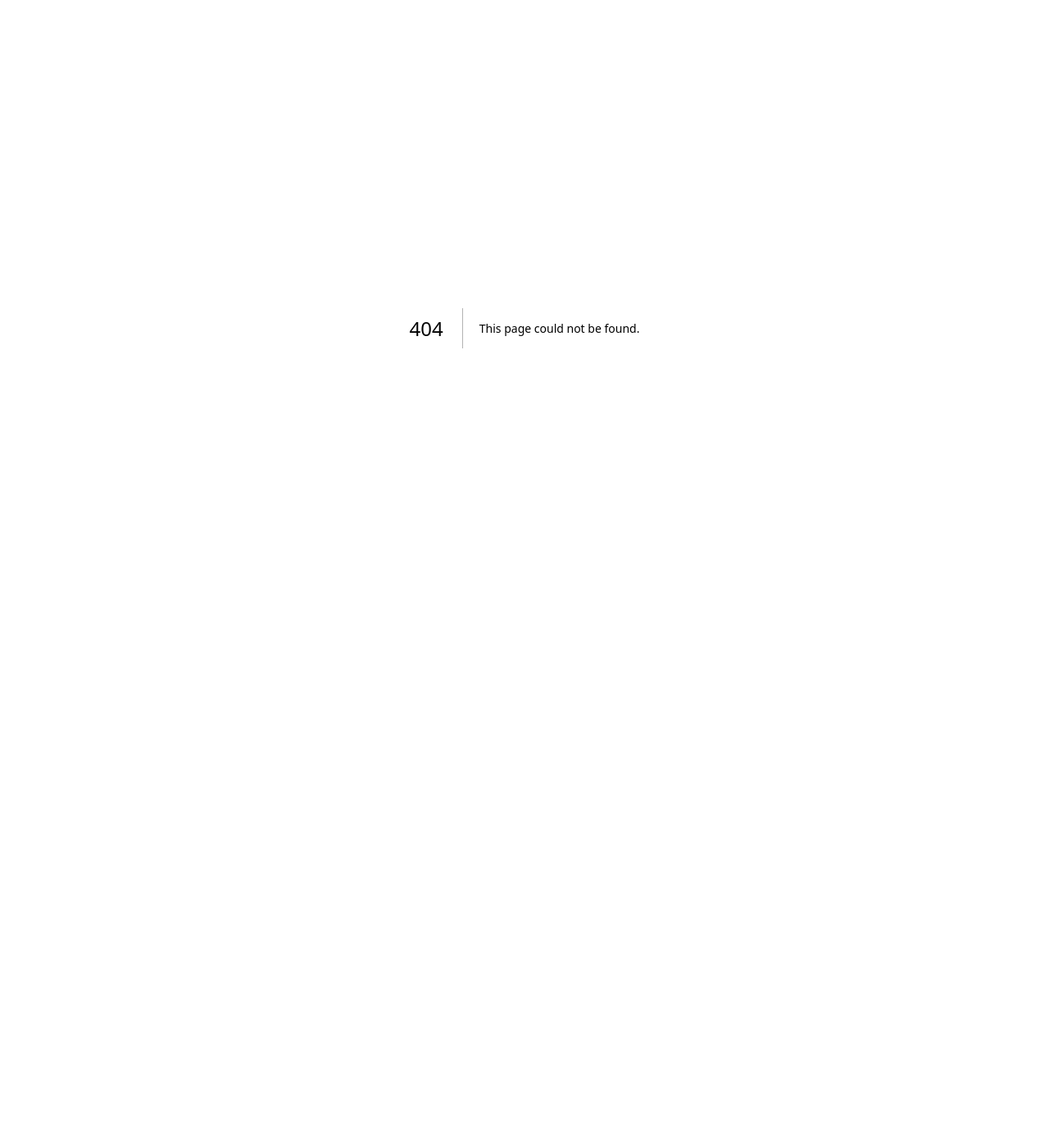
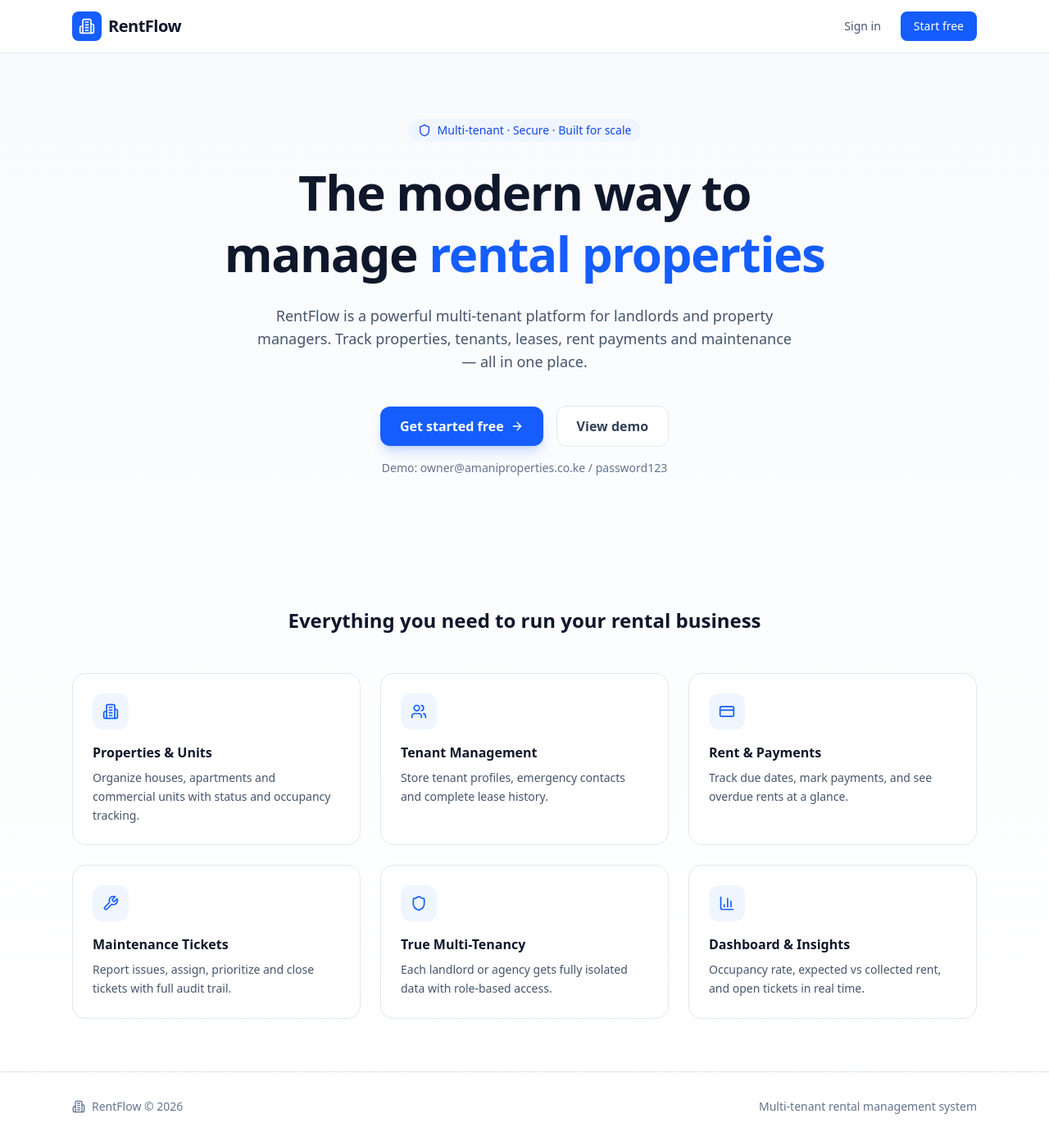
Before and after one commit to THECROW2016/rentflow, a Next.js app: page / in a window 1280 px wide. Before the commit this address had no page. Shown: the whole page at 82% size. Before the commit the page ends 800 px from the top, so only its background shows below. Built offline with nearby package versions, Linux system fonts and the light colour scheme.

Commit message:
Add landing page

```diff
--- /dev/null
+++ b/src/app/page.tsx
@@ -0,0 +1,77 @@
+import Link from "next/link";
+import { Building2, Users, CreditCard, Wrench, Shield, BarChart3, ArrowRight } from "lucide-react";
+
+export default function LandingPage() {
+  return (
+    <div className="min-h-screen bg-gradient-to-b from-slate-50 to-white">
+      <header className="border-b border-slate-200/80 bg-white/80 backdrop-blur sticky top-0 z-50">
+        <div className="max-w-6xl mx-auto px-4 sm:px-6 h-16 flex items-center justify-between">
+          <div className="flex items-center gap-2">
+            <div className="w-9 h-9 rounded-lg bg-blue-600 flex items-center justify-center">
+              <Building2 className="w-5 h-5 text-white" />
+            </div>
+            <span className="font-bold text-xl tracking-tight text-slate-900">RentFlow</span>
+          </div>
+          <div className="flex items-center gap-3">
+            <Link href="/login" className="text-sm font-medium text-slate-600 hover:text-slate-900 px-3 py-2">Sign in</Link>
+            <Link href="/register" className="text-sm font-medium bg-blue-600 text-white px-4 py-2 rounded-lg hover:bg-blue-700 transition">Start free</Link>
+          </div>
+        </div>
+      </header>
+
+      <section className="max-w-6xl mx-auto px-4 sm:px-6 pt-20 pb-24 text-center">
+        <div className="inline-flex items-center gap-2 px-3 py-1 rounded-full bg-blue-50 text-blue-700 text-sm font-medium mb-6">
+          <Shield className="w-4 h-4" /> Multi-tenant · Secure · Built for scale
+        </div>
+        <h1 className="text-4xl sm:text-5xl lg:text-6xl font-bold text-slate-900 tracking-tight max-w-3xl mx-auto leading-tight">
+          The modern way to manage <span className="text-blue-600">rental properties</span>
+        </h1>
+        <p className="mt-6 text-lg text-slate-600 max-w-2xl mx-auto">
+          RentFlow is a powerful multi-tenant platform for landlords and property managers.
+          Track properties, tenants, leases, rent payments and maintenance — all in one place.
+        </p>
+        <div className="mt-10 flex flex-col sm:flex-row items-center justify-center gap-4">
+          <Link href="/register" className="inline-flex items-center gap-2 bg-blue-600 text-white px-6 py-3 rounded-xl font-semibold hover:bg-blue-700 transition shadow-lg shadow-blue-600/20">
+            Get started free <ArrowRight className="w-4 h-4" />
+          </Link>
+          <Link href="/login" className="inline-flex items-center gap-2 bg-white text-slate-700 px-6 py-3 rounded-xl font-semibold border border-slate-200 hover:bg-slate-50 transition">
+            View demo
+          </Link>
+        </div>
+        <p className="mt-4 text-sm text-slate-500">Demo: owner@amaniproperties.co.ke / password123</p>
+      </section>
+
+      <section className="max-w-6xl mx-auto px-4 sm:px-6 py-16">
+        <h2 className="text-2xl font-bold text-center text-slate-900 mb-12">Everything you need to run your rental business</h2>
+        <div className="grid sm:grid-cols-2 lg:grid-cols-3 gap-6">
+          {[
+            { icon: Building2, title: "Properties & Units", desc: "Organize houses, apartments and commercial units with status and occupancy tracking." },
+            { icon: Users, title: "Tenant Management", desc: "Store tenant profiles, emergency contacts and complete lease history." },
+            { icon: CreditCard, title: "Rent & Payments", desc: "Track due dates, mark payments, and see overdue rents at a glance." },
+            { icon: Wrench, title: "Maintenance Tickets", desc: "Report issues, assign, prioritize and close tickets with full audit trail." },
+            { icon: Shield, title: "True Multi-Tenancy", desc: "Each landlord or agency gets fully isolated data with role-based access." },
+            { icon: BarChart3, title: "Dashboard & Insights", desc: "Occupancy rate, expected vs collected rent, and open tickets in real time." },
+          ].map((f) => (
+            <div key={f.title} className="bg-white rounded-2xl border border-slate-200 p-6 hover:shadow-md transition">
+              <div className="w-11 h-11 rounded-xl bg-blue-50 flex items-center justify-center mb-4">
+                <f.icon className="w-5 h-5 text-blue-600" />
+              </div>
+              <h3 className="font-semibold text-slate-900 mb-2">{f.title}</h3>
+              <p className="text-sm text-slate-600 leading-relaxed">{f.desc}</p>
+            </div>
+          ))}
+        </div>
+      </section>
+
+      <footer className="border-t border-slate-200 py-8">
+        <div className="max-w-6xl mx-auto px-4 sm:px-6 flex flex-col sm:flex-row items-center justify-between gap-4 text-sm text-slate-500">
+          <div className="flex items-center gap-2">
+            <Building2 className="w-4 h-4" />
+            <span>RentFlow © 2026</span>
+          </div>
+          <p>Multi-tenant rental management system</p>
+        </div>
+      </footer>
+    </div>
+  );
+}
```
